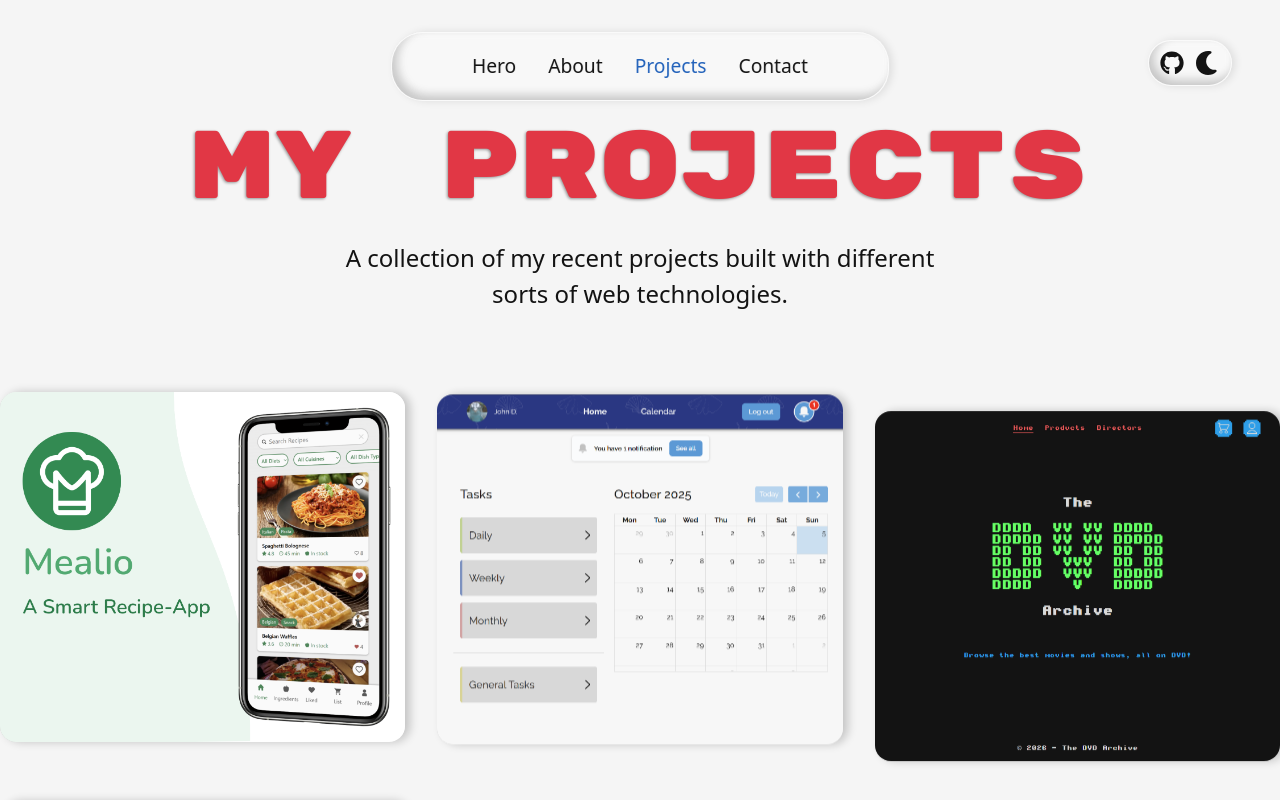
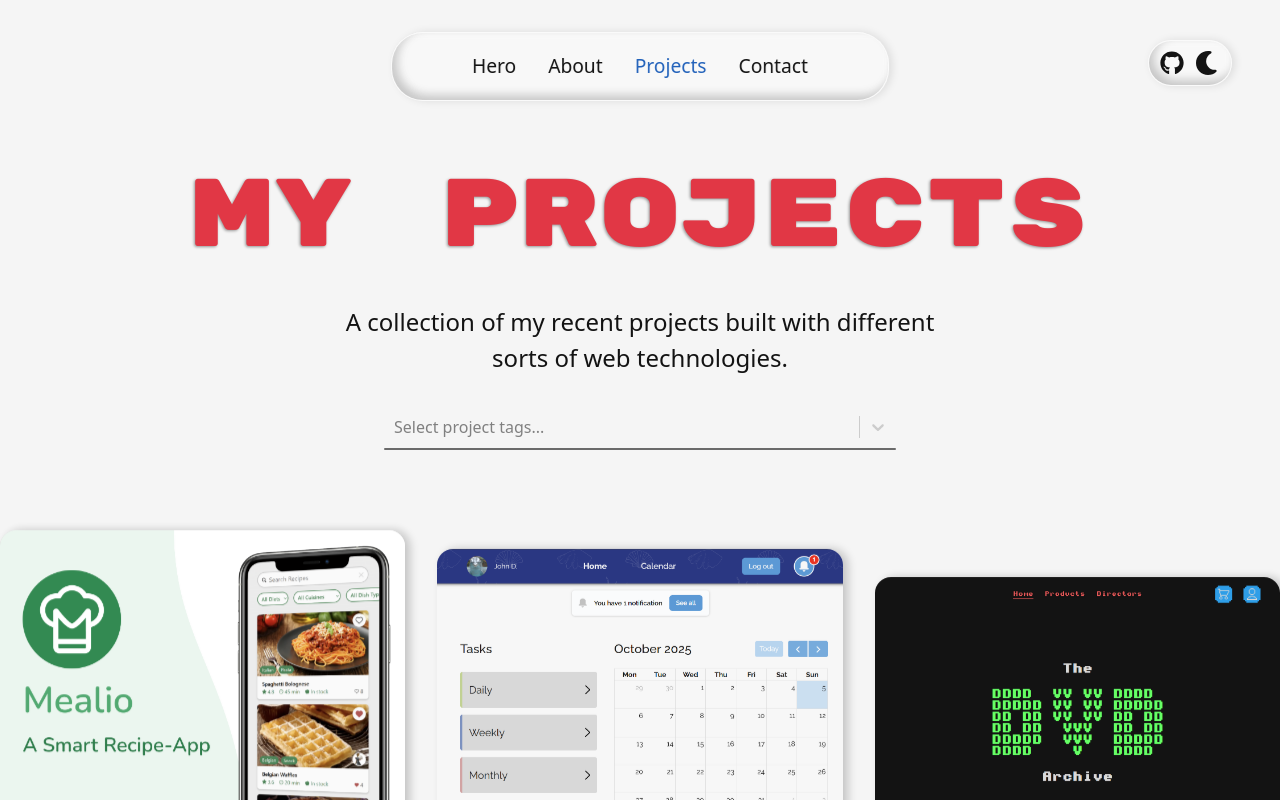
Before and after one commit to mauriceHalsberghe/my-portfolio, a Next.js app: page /projects in a window 1280 px wide. Shown: the top 800 px of the page. Built offline with nearby package versions, Linux system fonts and the light colour scheme.

Commit message:
Updated projects page

```diff
--- a/package.json
+++ b/package.json
@@ -19,7 +19,8 @@
     "react": "19.1.0",
     "react-dom": "19.1.0",
     "react-loading-skeleton": "^3.5.0",
-    "react-scroll-parallax": "^3.5.0"
+    "react-scroll-parallax": "^3.5.0",
+    "react-select": "^5.10.2"
   },
   "devDependencies": {
     "@eslint/eslintrc": "^3",
--- a/src/app/(public)/projects/page.tsx
+++ b/src/app/(public)/projects/page.tsx
@@ -1,11 +1,11 @@
 import styles from "@/components/pages/projects/projects.module.css";
-import Image from "next/image";
 import Link from "next/link";
 
 import projects from "@/data/projects.json";
 import ScrollToTop from "@/components/ui/scroll-to-top/ScrollToTop";
 import Navbar from "@/components/ui/navbar/Navbar";
 import Footer from "@/components/ui/footer/Footer";
+import ProjectsFilter from "@/components/pages/projects/ProjectsFilter";
 
 export default function ProjectPage() {
   return (
@@ -19,26 +19,12 @@ export default function ProjectPage() {
           A collection of my recent projects built with different sorts of web technologies.
         </p>
 
-        <div className={styles.projects__cards}>
-          {projects
-            .sort((a, b) => a.order - b.order)
-            .map((project) => (
-            <Link key={project.id} href={`/projects/${project.id}`} className={styles.projects__card}>
-              <Image className={styles.projects__image} src={"/images/" + project.banner_img} width={450} height={250} alt={project.name} />
-              <h3 className={styles.projects__name}>{project.name}</h3>
-              <ul className={styles.projects__tags}>
-                {project.tags.map((tag) => (
-                  <li key={tag}>{tag}</li>
-                ))}
-              </ul>
-            </Link>
-          ))}
-        </div>
+        <ProjectsFilter projects={projects} />
 
       </section>
 
       <div className={styles.footer}>
-        <p className={styles.footer__first}>Interested in even more of my projects?</p>
+        <p className={styles.footer__first}>Interested in even more?</p>
         <p className={styles.footer__second}>Check out my <Link href={"https://github.com/mauriceHalsberghe"} target="_blank">GitHub</Link>!</p>
       </div>
 
--- /dev/null
+++ b/src/components/pages/projects/ProjectsFilter.tsx
@@ -0,0 +1,66 @@
+"use client";
+
+import { useState } from "react";
+import Image from "next/image";
+import Link from "next/link";
+import TagSelect, { TagOption } from "@/components/ui/tag-select/TagSelect";
+import styles from "@/components/pages/projects/projects.module.css";
+
+type Project = {
+  id: number;
+  order: number;
+  name: string;
+  tags: string[];
+  banner_img: string;
+};
+
+interface ProjectsFilterProps {
+  projects: Project[];
+}
+
+export default function ProjectsFilter({ projects }: ProjectsFilterProps) {
+  const [selectedTags, setSelectedTags] = useState<readonly TagOption[]>([]);
+
+  const sorted = [...projects].sort((a, b) => a.order - b.order);
+
+  const filtered =
+    selectedTags.length === 0
+      ? sorted
+      : sorted.filter((project) =>
+          selectedTags.some((tag) =>
+            project.tags.some(
+              (t) => t.toLowerCase() === tag.label.toLowerCase()
+            )
+          )
+        );
+
+  return (
+    <>
+      <TagSelect onChange={setSelectedTags} />
+
+      <div className={styles.projects__cards}>
+        {filtered.map((project) => (
+          <Link
+            key={project.id}
+            href={`/projects/${project.id}`}
+            className={styles.projects__card}
+          >
+            <Image
+              className={styles.projects__image}
+              src={"/images/" + project.banner_img}
+              width={450}
+              height={250}
+              alt={project.name}
+            />
+            <h3 className={styles.projects__name}>{project.name}</h3>
+            <ul className={styles.projects__tags}>
+              {project.tags.map((tag) => (
+                <li key={tag}>{tag}</li>
+              ))}
+            </ul>
+          </Link>
+        ))}
+      </div>
+    </>
+  );
+}
--- a/src/components/pages/projects/projects.module.css
+++ b/src/components/pages/projects/projects.module.css
@@ -1,8 +1,12 @@
 .projects {
     z-index: 2;
-    padding: 6rem 0 2rem 0;
+    padding: 8rem 0 2rem 0;
     margin: 0 auto;
     position: relative;
+
+    @media (max-width: 480px) {
+        padding-top: 4rem;
+    }
 
     .projects__title, .projects__title2 {
         font-family: var(--font-rubikmonoone);
@@ -24,8 +28,9 @@
 
     .projects__title2 {
         color: var(--main-red);
+        margin: 3rem 0;
+        line-height: 5rem;
         @media (max-width: 768px) {
-            margin-top: 2rem;
         }
     }
 
@@ -60,6 +65,7 @@
             grid-template-columns: auto;
             margin: 0 auto;
             grid-gap: 1rem;
+            scroll-timeline-name: none;
         }
     }
 
@@ -71,6 +77,11 @@
         max-height: 350px;
         position: relative;
         user-select: none;
+        border-radius: 1rem;
+        overflow: hidden;
+        box-shadow:
+        5px 0 10px rgba(0, 0, 0, 0.2),
+            inset 5px -5px 10px rgba(0, 0, 0, 0.2);
 
         transform: translateY(4rem);
         animation-name: slideUp;
@@ -80,20 +91,18 @@
         animation-timing-function: ease-out;
 
         @media (max-width: 768px) {
-            animation-name: none;
+            transform: none;
+            animation-name: unset;
             max-height: 10rem;
             animation-range: unset;
+            animation-timeline: none;
         }
 
         .projects__image {
-            transition: filter 0.4s;
+            transition: filter 0.4s ease, transform 0.8s ease;
             height: 350px;
             object-fit: cover;
             object-position: top center;
-            border-radius: 1rem;
-            box-shadow:
-                5px 0 10px rgba(0, 0, 0, 0.2),
-                 inset 5px -5px 10px rgba(0, 0, 0, 0.2);
 
             @media (max-width: 768px) {
                 max-height: 10rem;
@@ -146,9 +155,10 @@
             }
         }
 
-        &:hover {
+        &:hover, &:focus-visible {
             .projects__image {
                 filter: blur(2px) brightness(70%);
+                transform: scale(1.025);
             }
             h3, .projects__tags {
                 opacity: 1;
@@ -158,12 +168,13 @@
 
         @media (max-width: 768px) {
             .projects__image {
-                filter: blur(1px) brightness(100%);
+                filter: blur(1px) brightness(70%);
             }
             h3, .projects__tags {
                 opacity: 1;
                 z-index: 5;
             }
+
         }
     }
 
@@ -174,6 +185,10 @@
         align-items: center;
         gap: 0.5rem;
 
+        @media (max-width: 768px) {
+            margin-top: 6rem;
+        }
+
         p {
             width: fit-content;
             color: var(--middle);
@@ -183,6 +198,7 @@
             width: fit-content;
             font-size: 1.5rem;
             font-weight: 600;
+            color: var(--text);
 
             &:hover {
                 text-decoration: underline;
@@ -202,6 +218,10 @@
     align-items: center;
     margin-bottom: 6rem;
 
+    @media (max-width: 768px) {
+        margin-top: 4rem;
+    }
+
     .footer__first {
         width: fit-content;
         color: var(--middle);
@@ -211,6 +231,7 @@
     .footer__second {
         width: fit-content;
         font-size: 1.2rem;
+        color: var(--text);
     }
 
     a {
--- a/src/components/ui/navbar/navbar.module.css
+++ b/src/components/ui/navbar/navbar.module.css
@@ -23,7 +23,7 @@
     }
 
     @media (max-width: 480px) {
-        margin-top: 3.5rem;
+        margin-top: 4rem;
         width: 95%;
         font-size: 1.8rem;
         backdrop-filter: blur(10px);
@@ -88,7 +88,7 @@
     }
 
     @media (max-width: 768px) {
-        top: 0.5rem;
+        top: 0.3rem;
         right: 1rem;
     }
 
--- /dev/null
+++ b/src/components/ui/tag-select/TagSelect.tsx
@@ -0,0 +1,95 @@
+"use client";
+
+import React from 'react';
+import Select from 'react-select';
+import styles from "./tag-select.module.css";
+
+const options = [
+  { value: 'aria', label: 'ARIA' },
+  { value: 'craftcms', label: 'CraftCMS' },
+  { value: 'csharp', label: 'C#' },
+  { value: 'css', label: 'CSS' },
+  { value: 'dotnet', label: '.NET' },
+  { value: 'filament', label: 'Filament' },
+  { value: 'html', label: 'HTML' },
+  { value: 'javascript', label: 'JavaScript' },
+  { value: 'laravel', label: 'Laravel' },
+  { value: 'nextjs', label: 'Next.js' },
+  { value: 'php', label: 'PHP' },
+  { value: 'prisma', label: 'Prisma' },
+  { value: 'react', label: 'React' },
+  { value: 'sqlite', label: 'SQLite' },
+  { value: 'strapi', label: 'Strapi' },
+  { value: 'vite', label: 'Vite' }
+];
+
+export type TagOption = { value: string; label: string };
+
+interface TagSelectProps {
+  onChange: (selected: readonly TagOption[]) => void;
+}
+
+export default function TagSelect({ onChange }: TagSelectProps) {
+    return (
+        <Select
+          closeMenuOnSelect={false}
+          isMulti
+          options={options}
+          className={styles.select}
+          placeholder="Select project tags..."
+          onChange={(selected) => onChange(selected as readonly TagOption[])}
+          styles={{
+            control: (baseStyles) => ({
+              ...baseStyles,
+              backgroundColor: "transparent",
+              border: "none",
+              outline: "none",
+              boxShadow: "none",
+              "&:hover": {
+                border: "none",
+              },
+            }),
+            menu: (baseStyles) => ({
+              ...baseStyles,
+              backgroundColor: "none",
+              borderRadius: "1rem"
+            }),
+            menuList: (baseStyles) => ({
+              ...baseStyles,
+              display: "flex",
+              flexWrap: "wrap",
+              gap: "0.5rem",
+              padding: "0.5rem",
+              backgroundColor: "var(--bubble)",
+              backdropFilter: "blur(5px)",
+              border: "1px solid #ffffff4d",
+              borderRadius: "1rem",
+              boxShadow: "5px 0 10px #0003, inset 5px -5px 10px #0003",
+            }),
+            option: (baseStyles) => ({
+              ...baseStyles,
+              backgroundColor: "var(--main-blue)",
+              color: "white",
+              borderRadius: "5rem",
+              width: "auto",
+              cursor: "pointer",
+              padding: "2px 12px",
+              boxShadow: "0 0 10px #0003",
+              transition: "background 200ms ease",
+              "&:hover": {
+                backgroundColor: "var(--main-blue-tr)",
+              },
+            }),
+            multiValue: (baseStyles) => ({
+              ...baseStyles,
+              backgroundColor: "var(--main-blue)",
+              borderRadius: "5rem",
+            }),
+            multiValueLabel: (baseStyles) => ({
+              ...baseStyles,
+              color: "white",
+            }),
+          }}
+        />
+    );
+}
--- /dev/null
+++ b/src/components/ui/tag-select/tag-select.module.css
@@ -0,0 +1,22 @@
+.select {
+    max-width: 40%;
+    background-color: transparent;
+    margin: 2rem auto;
+    @media (max-width: 768px) {
+        max-width: 60%;
+    }
+    @media (max-width: 480px) {
+      max-width: 80%;
+    }
+}
+
+.select::after {
+    content: '';
+    position: absolute;
+    left: 0;
+    bottom: -4px;
+    width: 100%;
+    height: 2px;
+    background-color: var(--middle);
+    border-radius: 5rem;
+}
--- a/src/data/projects.json
+++ b/src/data/projects.json
@@ -32,7 +32,7 @@
     "tags": [
       "Laravel",
       "PHP",
-      "Fillament"
+      "Filament"
     ],
     "banner_img": "webshop_1.png",
     "images": [
@@ -106,7 +106,7 @@
     "name": "Binary Library",
     "tags": [
       "React",
-      "Next",
+      "Next.js",
       "Prisma"
     ],
     "banner_img": "library_1.png",
--- a/src/styles/globals.css
+++ b/src/styles/globals.css
@@ -6,6 +6,7 @@
     --main-yellow: #ded13f;
 
     --main-yellow-tr: hsla(55, 71%, 56%, 0.35);
+    --main-blue-tr: hsl(215, 70%, 43%, 0.5);
 
     --background: #f5f5f5;
     --middle: #6a6a6a;
@@ -16,6 +17,7 @@
 
 .dark {
     --background: #1f1f1f;
+    --middle: #8d8d8d;
     --text: #e5e7eb;
     --main-yellow-tr: hsla(55, 96%, 69%, 0.384);
 
```
Also changed, not shown: src/components/pages/hero/hero.module.css (+5 -3 lines), 1 other file (tests, documents, lock files or other folders).
